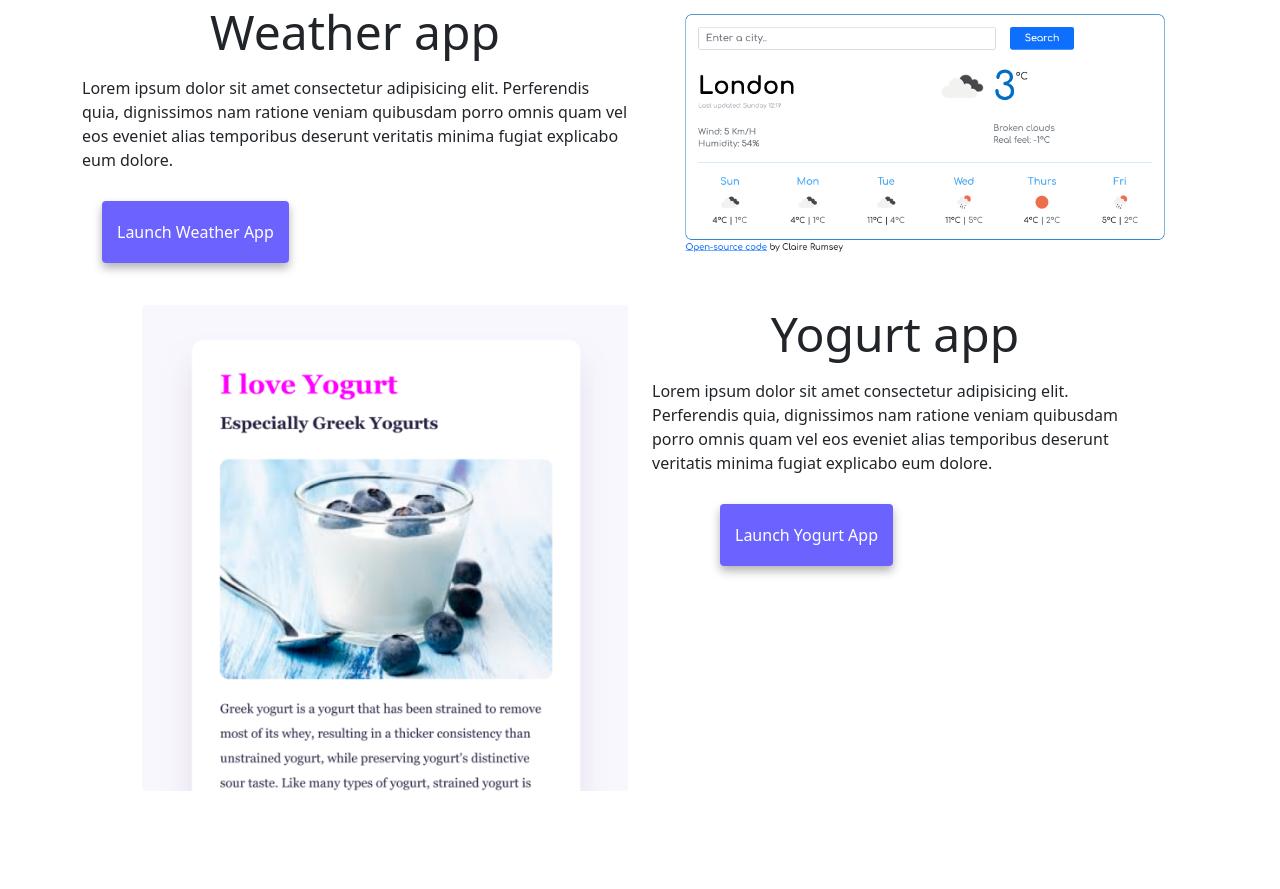
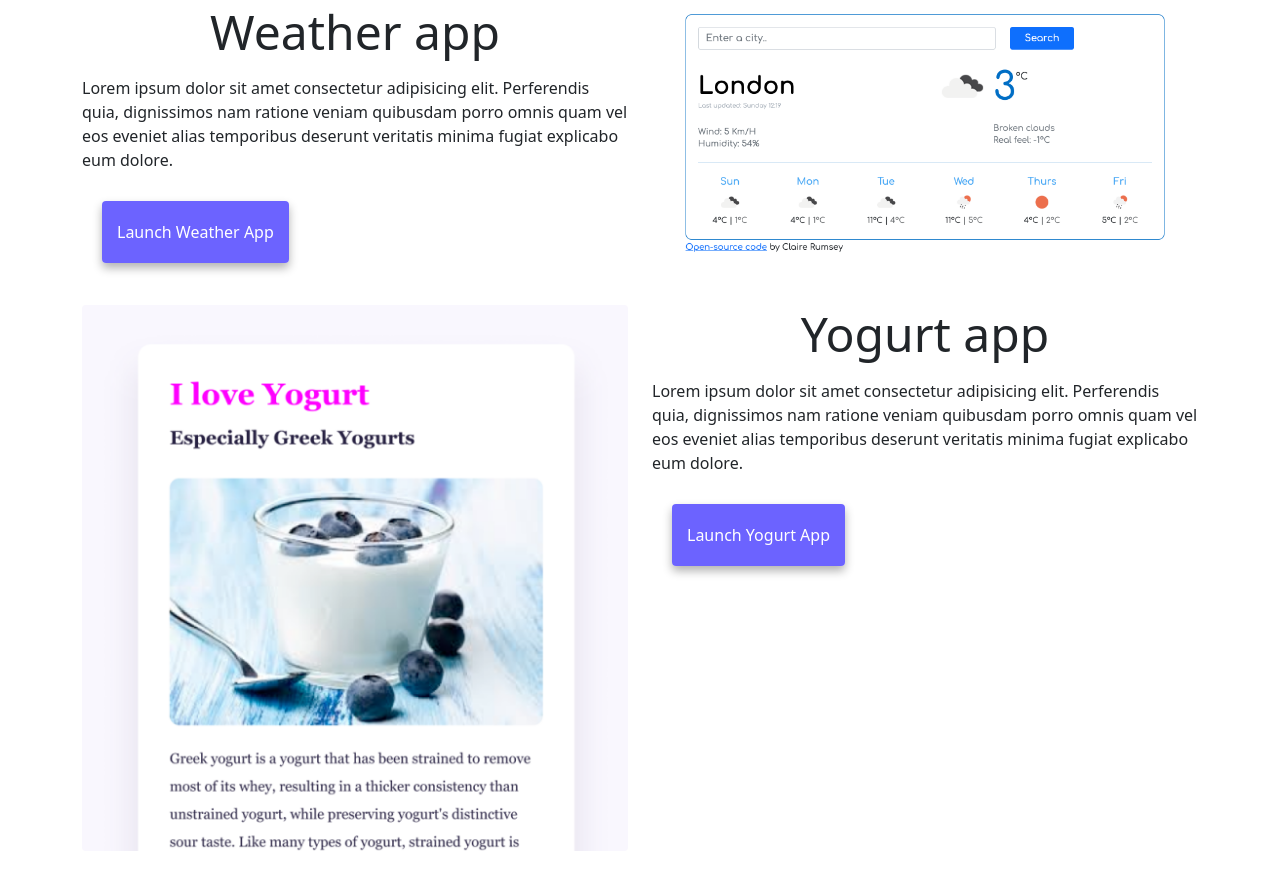
Before and after one commit to ClaireRum/Claire-Rumsey-Frontend-developer, a plain HTML site: page index.html in a window 1280 px wide. Shown: the part 1169-2058 px from the top of the page. Drawn offline with nearby package versions, Linux system fonts and the light colour scheme.

Commit message:
Update index.html

```diff
--- a/index.html
+++ b/index.html
@@ -127,7 +127,7 @@
           />
         </div>
       </div>
-      <div class="row mt-5 mx-5">
+      <div class="row mt-5">
         <div class="col-sm-6">
           <img
             src="images/yogurt.png"
@@ -143,7 +143,7 @@
             eos eveniet alias temporibus deserunt veritatis minima fugiat
             explicabo eum dolore.
           </p>
-          <div class="mt-5 mx-5">
+          <div class="mt-5">
             <a
               href="#"
               class="primary-link project-links"
```
